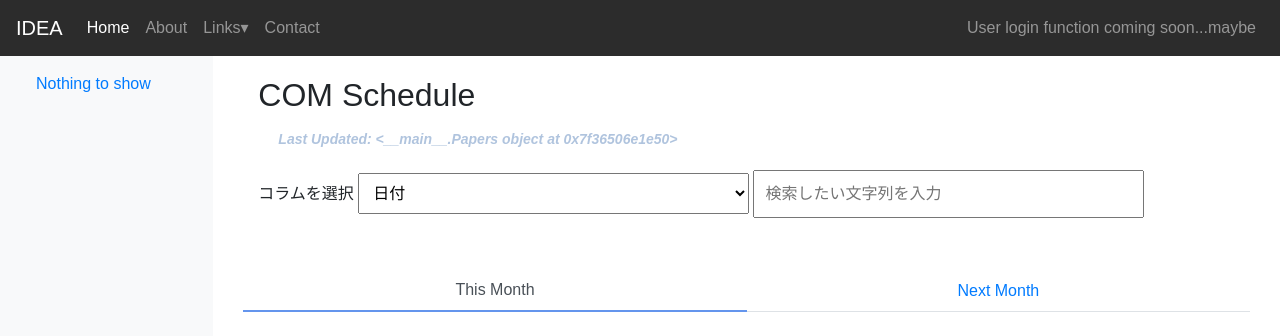
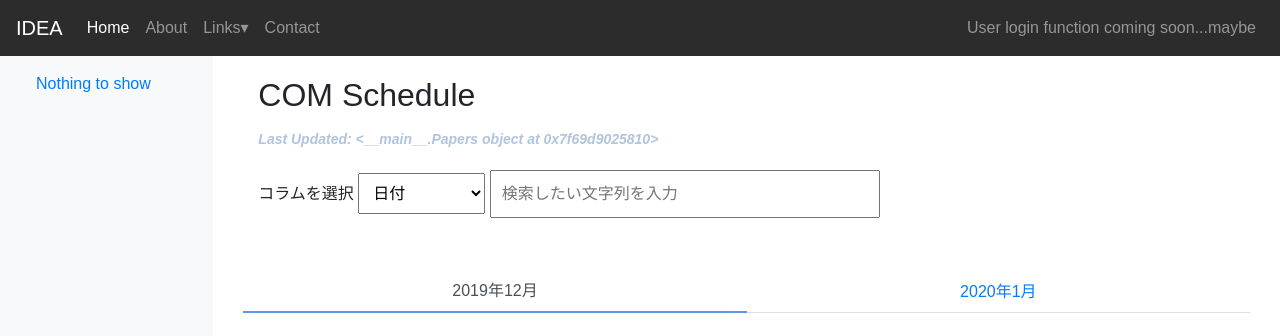
Before and after one commit to in0928/com-schedule, a Flask app: page / in a window 1280 px wide. Shown: the top 336 px of the page. Run offline with Flask 2, Linux system fonts and the light colour scheme; data that the repository does not hold is empty; some libraries are stand-ins or nearby versions.

Commit message:
minor ui fix

```diff
--- a/app.py
+++ b/app.py
@@ -60,7 +60,9 @@ def home():
     schedules = get_schedule(this_month_date, next_month_date)
     this_schdl = schedules[0]
     next_schdl = schedules[1]
-    return render_template("schedule.html", this_schdl=this_schdl, next_schdl=next_schdl, t=t, timestamp=timestamp)
+    this_m = str(current_year) + "年" + str(current_month) + "月"
+    next_m = str(next_month_year) + "年" + str(next_month) + "月"
+    return render_template("schedule.html", this_schdl=this_schdl, next_schdl=next_schdl, t=t, timestamp=timestamp, this_month=this_m, next_month=next_m)
 
 
 @app.route("/")
--- a/static/css/tableTemplate.css
+++ b/static/css/tableTemplate.css
@@ -69,7 +69,8 @@ div.header div.search-bar{
 
 div.header #search-by-col-name{
     padding: 10px 30px 10px 10px;
-    min-width: 40%;
+    max-width: 50%;
+    margin-bottom: 5px;
 }
 
 div.pt-5 {
@@ -79,7 +80,7 @@ div.pt-5 {
 .timestamp{
     color: lightsteelblue;
     font-style: italic;
-    margin: 5px 20px 20px 20px;
+    margin: 5px 20px 20px 0px;
     font-size: 14px;
     font-weight: bold;
 }
--- a/templates/schedule.html
+++ b/templates/schedule.html
@@ -9,10 +9,10 @@
     <div class="card card-default card-body" style="padding:0;">
         <ul id="tabsJustified" class="nav nav-tabs nav-justified">
             <li class="nav-item">
-                <a class="nav-link active" href="" data-target="#thismonth" data-toggle="tab">This Month</a>
+                <a class="nav-link active" href="" data-target="#thismonth" data-toggle="tab">{{ this_month }}</a>
             </li>
             <li class="nav-item">
-                <a class="nav-link" href="" data-target="#nextmonth" data-toggle="tab">Next Month</a>
+                <a class="nav-link" href="" data-target="#nextmonth" data-toggle="tab">{{ next_month }}</a>
             </li>
         </ul>
         <!--/tabs-->
@@ -59,7 +59,7 @@
 <!--            next month -->
             <div class="tab-pane" id="nextmonth">
                 <form class="form-basic" action="" method="post">
-                    <div class="col-lg-9 col-md-8" style="max-width:100%;">
+                    <div class="col-lg-9 col-md-8" style="max-width:100%;padding:0">
                         <div class="table-responsive">
                             <table class="table table-striped" id="com-schedule-next">
                                 <thead class="thead-inverse">
```
